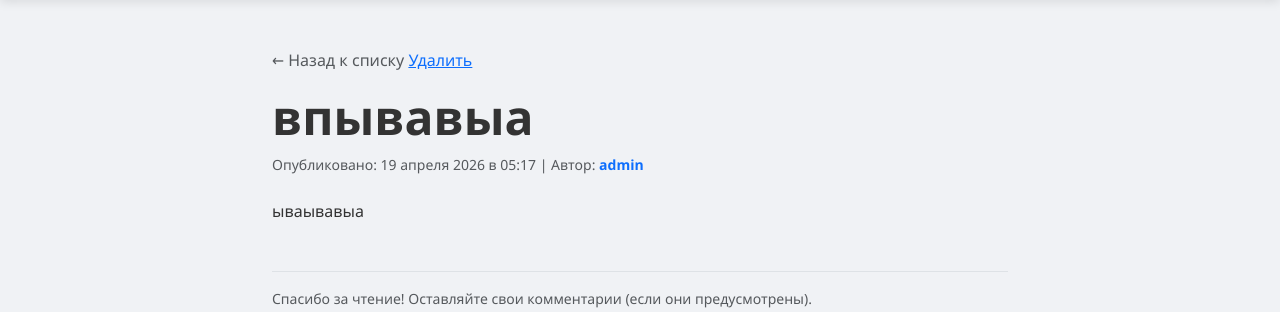
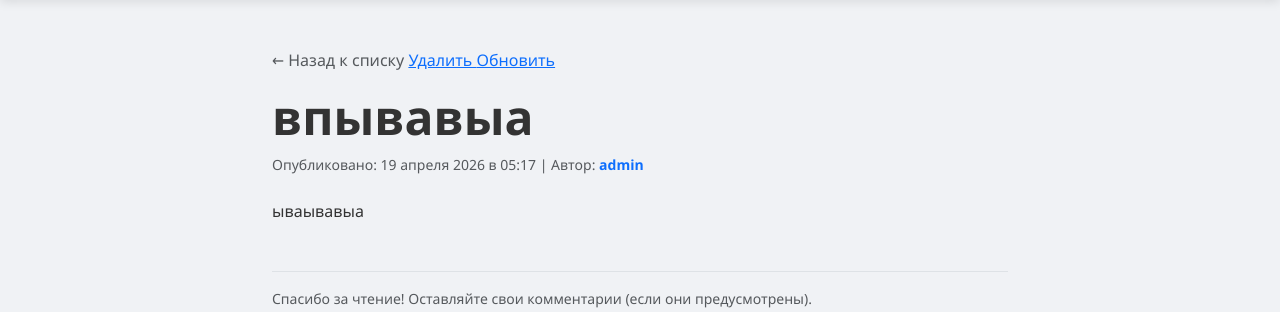
Before and after one commit to AlgoClassWork/social_media_django, a Django app: page /post/9 in a window 1280 px wide. Shown: the part 56-368 px from the top of the page. Run offline with Django 5.2, Linux system fonts and the light colour scheme; a user stored in the database is signed in; data comes from the database, SQL or seed files in the repository.

Commit message:
Add update link for post author in detail template

```diff
--- a/templates/detail.html
+++ b/templates/detail.html
@@ -9,6 +9,7 @@
 
         {% if user == post.author %}
             <a href="{% url 'post_delete' post.id %}"> Удалить </a>
+            <a href="{% url 'post_update' post.id %}"> Обновить </a>
         {% endif %}
 
         <article class="article-wrapper">
```
